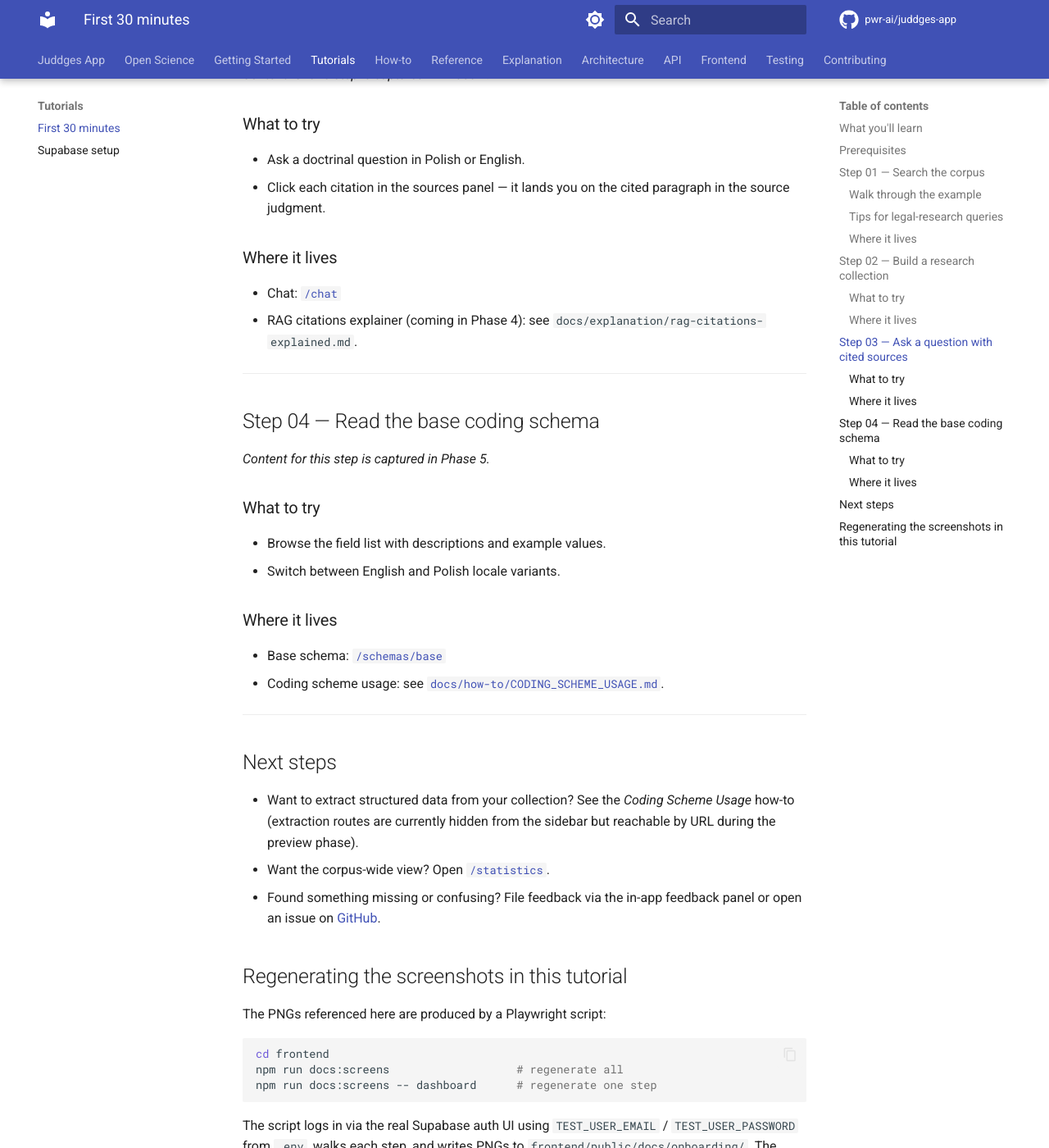
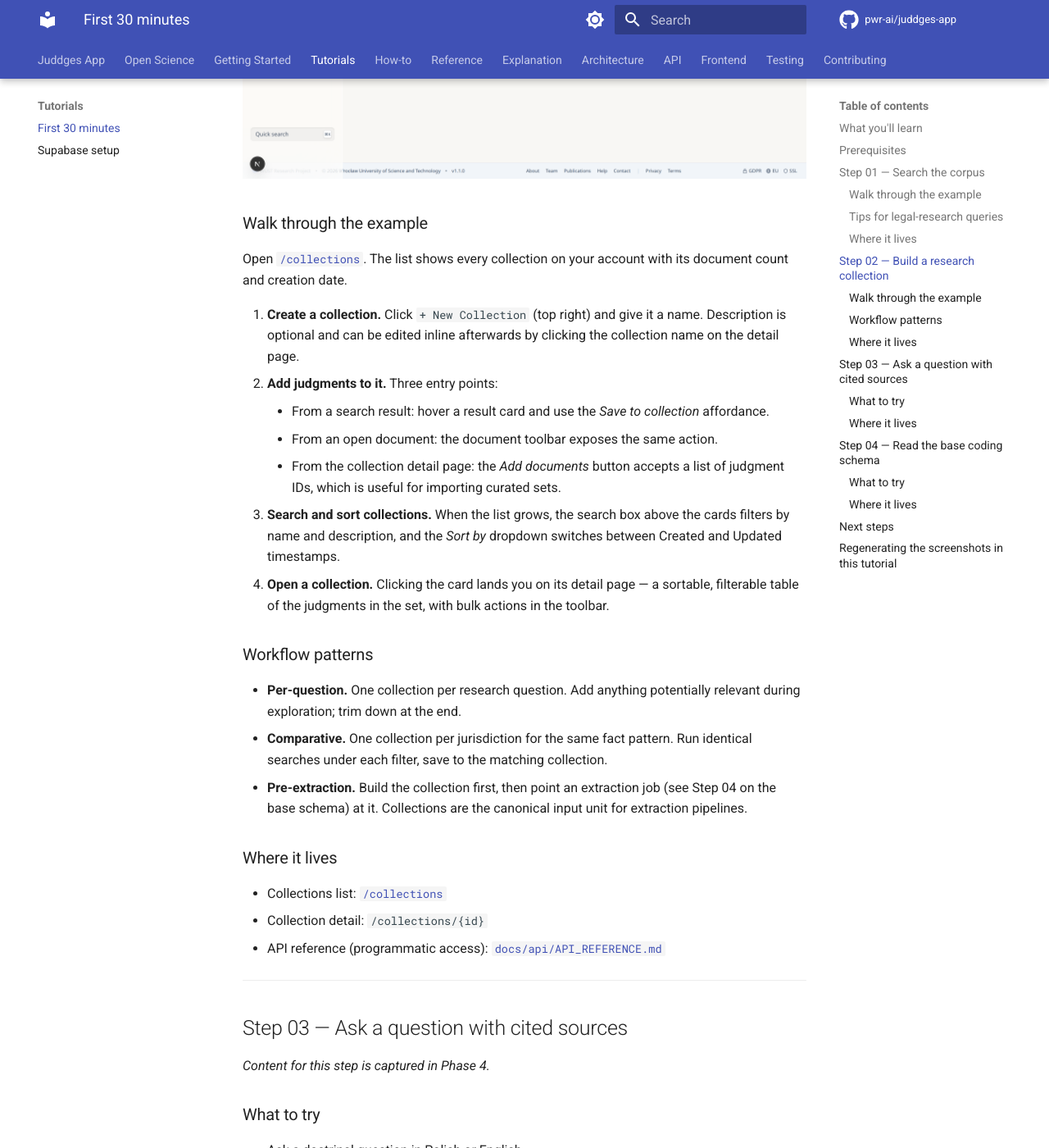
Before and after one commit to pwr-ai/juddges-app, an MkDocs documentation site: the page built from docs/tutorials/first-30-minutes.md, in a window 1280 px wide and 1400 px high, scrolled down 3522 px. Shown: the whole window at 82% size. Built offline with MkDocs 1.6.1 and Material for MkDocs 9.7.7, drawn with Linux system fonts in a browser that asks for light colours; comment, search, counter and statistics services are not loaded; some of the changed text lies outside the part shown.

Commit message:
feat(onboarding): Phase 3 — Step 2 Collections content + screenshot
- Capture script gains a `step-2-collections` entry waiting on either
  `Showing X of N collections` or the empty-state copy.
- /onboarding Step 02 now renders the captured screenshot of the
  Collections list (search box, sort dropdown, existing collection
  card, + New Collection CTA).
- Tutorial Step 02 walks through creating a collection, three entry
  points for adding documents, search/sort on the list, and three
  workflow patterns (per-question, comparative, pre-extraction).

```diff
--- a/docs/tutorials/first-30-minutes.md
+++ b/docs/tutorials/first-30-minutes.md
@@ -99,16 +99,53 @@ The screenshot above shows the result of searching for
 
 ## Step 02 — Build a research collection
 
-*Content for this step is captured in Phase 3.*
+A **collection** is a named set of judgments. Use it as a working folder
+for a research question, a comparative-law study, or a batch you intend to
+run extraction over. Collections are persisted server-side and accessible
+from the left sidebar.
 
-### What to try
+![Collections list page showing the heading, search box, sort dropdown, an existing collection card with 0 documents, and the + New Collection button in the top right.](../assets/onboarding/step-2-collections.png)
 
-- Save a search result straight from the list, or from inside a document.
-- Rename, describe, and re-order collections from the Library sidebar.
+### Walk through the example
+
+Open [`/collections`](https://juddges.com/collections). The list shows
+every collection on your account with its document count and creation
+date.
+
+1. **Create a collection.** Click `+ New Collection` (top right) and
+   give it a name. Description is optional and can be edited inline
+   afterwards by clicking the collection name on the detail page.
+2. **Add judgments to it.** Three entry points:
+    - From a search result: hover a result card and use the
+      *Save to collection* affordance.
+    - From an open document: the document toolbar exposes the same action.
+    - From the collection detail page: the *Add documents* button accepts
+      a list of judgment IDs, which is useful for importing curated
+      sets.
+3. **Search and sort collections.** When the list grows, the search box
+   above the cards filters by name and description, and the *Sort by*
+   dropdown switches between Created and Updated timestamps.
+4. **Open a collection.** Clicking the card lands you on its detail page
+   — a sortable, filterable table of the judgments in the set, with bulk
+   actions in the toolbar.
+
+### Workflow patterns
+
+- **Per-question.** One collection per research question. Add anything
+  potentially relevant during exploration; trim down at the end.
+- **Comparative.** One collection per jurisdiction for the same fact
+  pattern. Run identical searches under each filter, save to the
+  matching collection.
+- **Pre-extraction.** Build the collection first, then point an
+  extraction job (see Step 04 on the base schema) at it. Collections
+  are the canonical input unit for extraction pipelines.
 
 ### Where it lives
 
-- Collections: [`/collections`](https://juddges.com/collections)
+- Collections list: [`/collections`](https://juddges.com/collections)
+- Collection detail: `/collections/{id}`
+- API reference (programmatic access):
+  [`docs/api/API_REFERENCE.md`](../api/API_REFERENCE.md)
 
 ---
 
```
Also changed, not shown: frontend/scripts/docs/capture-screenshots.mjs (+11 -0 lines), docs/assets/onboarding/step-2-collections.png (added), frontend/public/docs/onboarding/step-2-collections.png (added), 1 other file.
